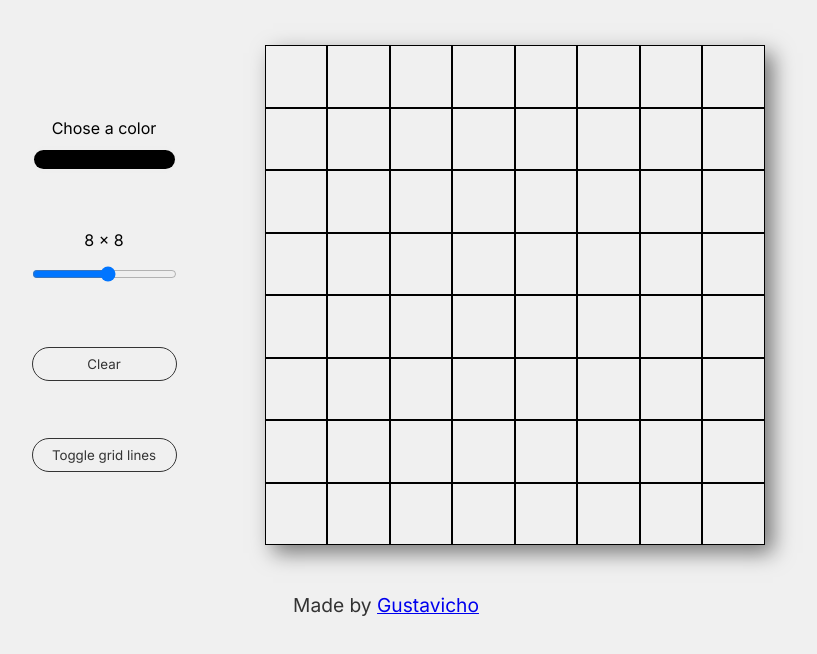
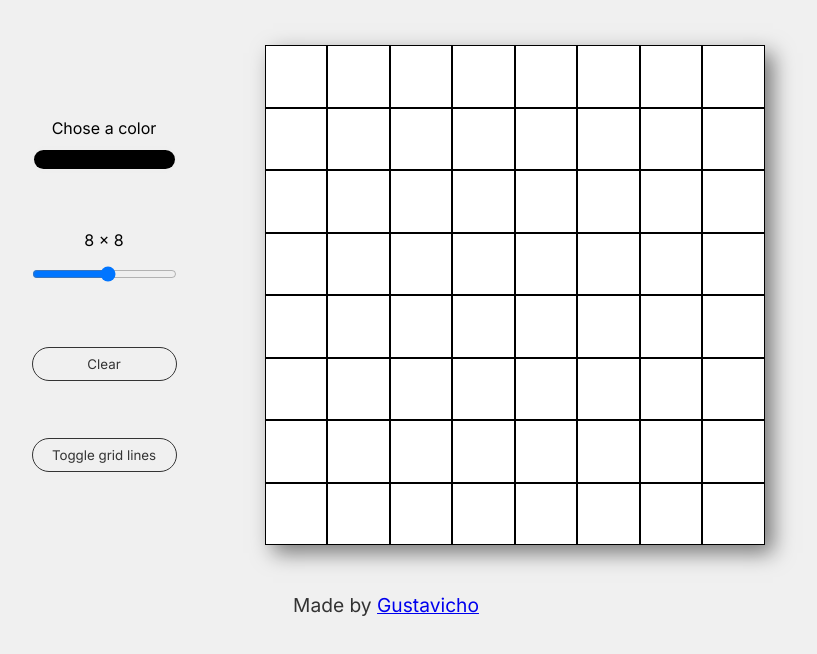
Before and after one commit to Gustavicho/etch-a-sketch, a plain HTML site: page index.html in a window 1280 px wide. Shown: the part 148-802 px from the top of the page, without its empty margins (254-1071 px from the left). Drawn offline with Linux system fonts and the light colour scheme.

Commit message:
Fix: make grid-container have contrast with body

```diff
--- a/style.css
+++ b/style.css
@@ -52,7 +52,7 @@ main {
 }
 
 .grid-container {
-  background-color: var(--clr-light);
+  background-color: #fff; /* to have contrast with the body*/
   order: 2;
   height: 500px;
   width: 500px;
```
